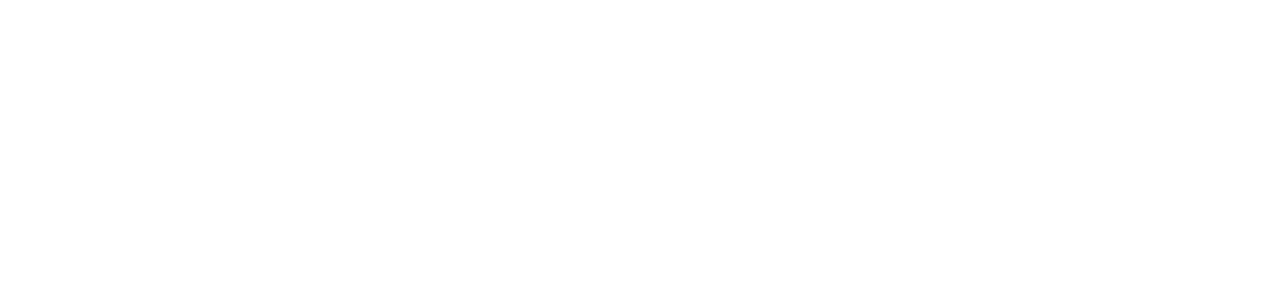
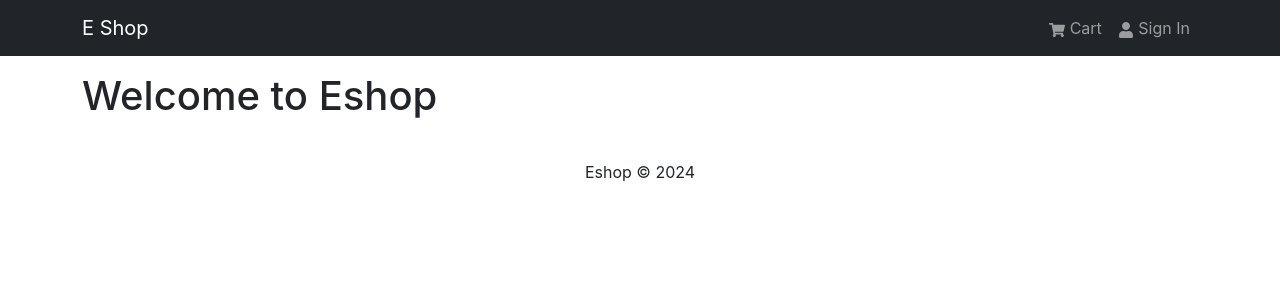
Before and after one commit to nhutlong-nguyen/eshop, a React (Create React App) app in the folder frontend/: page / in a window 1280 px wide. Shown: the top 300 px of the page. Built offline with nearby package versions, Linux system fonts and the light colour scheme.

Commit message:
created Header and Footer

```diff
--- a/frontend/package.json
+++ b/frontend/package.json
@@ -6,8 +6,11 @@
     "@testing-library/jest-dom": "^5.17.0",
     "@testing-library/react": "^13.4.0",
     "@testing-library/user-event": "^13.5.0",
+    "bootstrap": "^5.3.3",
     "react": "^18.3.1",
+    "react-bootstrap": "^2.10.4",
     "react-dom": "^18.3.1",
+    "react-icons": "^5.3.0",
     "react-scripts": "5.0.1",
     "web-vitals": "^2.1.4"
   },
--- a/frontend/src/App.js
+++ b/frontend/src/App.js
@@ -1,9 +1,19 @@
-import React from 'react'
+import { Container } from "react-bootstrap";
+import Header from "./components/Header";
+import Footer from "./components/Footer";
 
 const App = () => {
   return (
-    <h1></h1>
-  )
-}
+    <>
+      <Header />
+      <main className="py-3">
+        <Container>
+          <h1>Welcome to Eshop</h1>
+        </Container>
+      </main>
+      <Footer />
+    </>
+  );
+};
 
-export default App
+export default App;
--- /dev/null
+++ b/frontend/src/components/Footer.jsx
@@ -0,0 +1,18 @@
+import { Container, Row, Col } from "react-bootstrap";
+
+const Footer = () => {
+  const currentYear = new Date().getFullYear();
+  return (
+    <footer>
+      <Container>
+        <Row>
+          <Col className="text-center py-3">
+            <p>Eshop &copy; {currentYear}</p>
+          </Col>
+        </Row>
+      </Container>
+    </footer>
+  );
+};
+
+export default Footer;
--- /dev/null
+++ b/frontend/src/components/Header.jsx
@@ -0,0 +1,27 @@
+import { Navbar, Nav, Container } from "react-bootstrap";
+import { FaShoppingCart, FaUber, FaUser } from "react-icons/fa";
+
+const Header = () => {
+  return (
+    <header>
+      <Navbar bg="dark" variant="dark" expand="md" collapseOnSelect>
+        <Container>
+          <Navbar.Brand href="/">E Shop</Navbar.Brand>
+          <Navbar.Toggle aria-controls="basic-navbar-nav" />
+          <Navbar.Collapse id="basic-navbar-nav">
+            <Nav className="ms-auto">
+              <Nav.Link href="/cart">
+                <FaShoppingCart /> Cart
+              </Nav.Link>
+              <Nav.Link href="/login">
+                <FaUser /> Sign In
+              </Nav.Link>
+            </Nav>
+          </Navbar.Collapse>
+        </Container>
+      </Navbar>
+    </header>
+  );
+};
+
+export default Header;
--- a/frontend/src/index.js
+++ b/frontend/src/index.js
@@ -1,5 +1,6 @@
 import React from 'react';
 import ReactDOM from 'react-dom/client';
+import 'bootstrap/dist/css/bootstrap.min.css';
 import './index.css';
 import App from './App';
 import reportWebVitals from './reportWebVitals';
@@ -11,7 +12,5 @@
   </React.StrictMode>
 );
 
-// If you want to start measuring performance in your app, pass a function
-// to log results (for example: reportWebVitals(console.log))
-// or send to an analytics endpoint. Learn more: https://bit.ly/CRA-vitals
+
 reportWebVitals();
```
Also changed, not shown: 2 other files (tests, documents, lock files or other folders).
